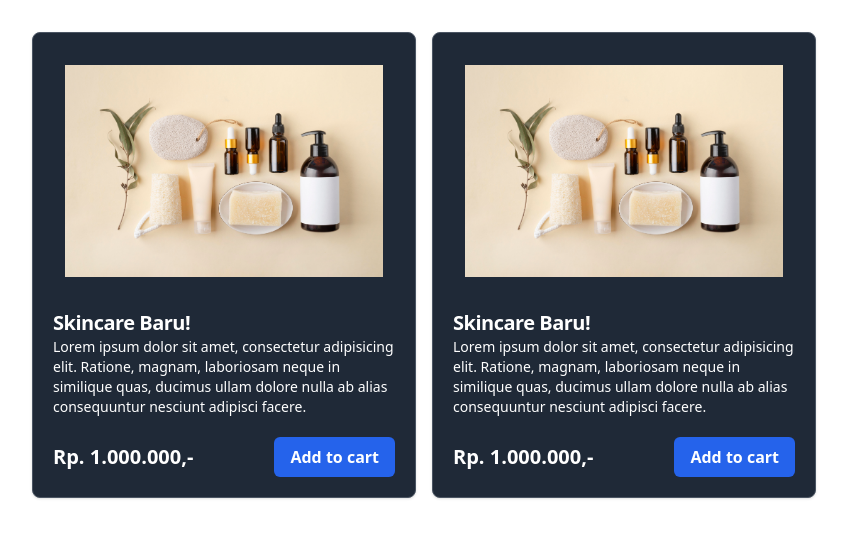
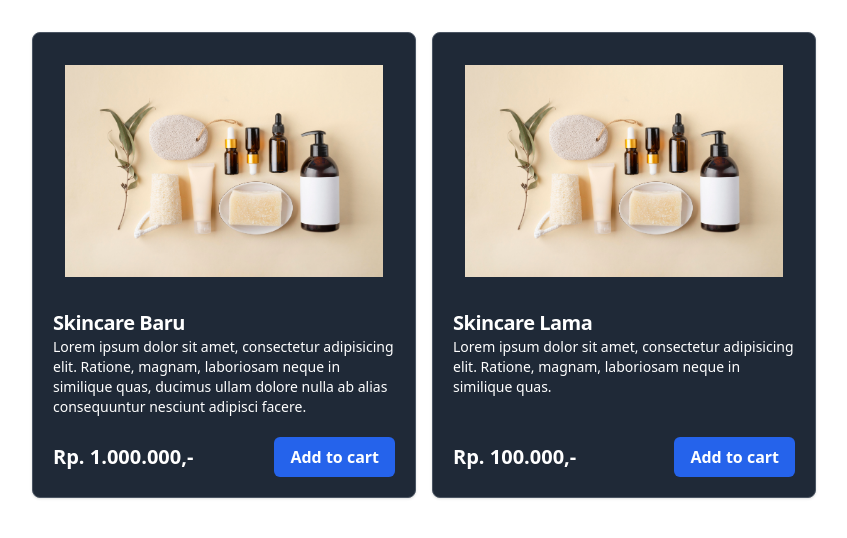
Before and after one commit to basalamahalam/belajar, a React (Vite) app: page /products in a window 1280 px wide. Shown: the top 538 px of the page, without its empty margins (216-1063 px from the left). Built offline with nearby package versions, Linux system fonts and the light colour scheme.

Commit message:
add RenderingList: Mapping

```diff
--- a/src/Pages/products.jsx
+++ b/src/Pages/products.jsx
@@ -1,28 +1,37 @@
 import React from "react";
-import { Button } from "../components/Elements/Button/Button";
 import CardProducts from "../components/Fragments/CardProducts";
 
+const products = [
+  {
+    id: 1,
+    name: "Skincare Baru",
+    price: "Rp. 1.000.000,-",
+    image: "/products.jpg",
+    description: `Lorem ipsum dolor sit amet, consectetur adipisicing elit. Ratione,
+magnam, laboriosam neque in similique quas, ducimus ullam dolore nulla
+ab alias consequuntur nesciunt adipisci facere.`,
+  },
+  {
+    id: 2,
+    name: "Skincare Lama",
+    price: "Rp. 100.000,-",
+    image: "/products.jpg",
+    description: `Lorem ipsum dolor sit amet, consectetur adipisicing elit. Ratione,
+magnam, laboriosam neque in similique quas.`,
+  },
+];
 const ProductsPage = () => {
   return (
     <div className="flex justify-center p-8">
-      <CardProducts>
-        <CardProducts.Header img="/products.jpg" />
-        <CardProducts.Body title="Skincare Baru!">
-          Lorem ipsum dolor sit amet, consectetur adipisicing elit. Ratione,
-          magnam, laboriosam neque in similique quas, ducimus ullam dolore nulla
-          ab alias consequuntur nesciunt adipisci facere.
-        </CardProducts.Body>
-        <CardProducts.Footer price="Rp. 1.000.000,-" />
-      </CardProducts>
-      <CardProducts>
-        <CardProducts.Header img="/products.jpg" />
-        <CardProducts.Body title="Skincare Baru!">
-          Lorem ipsum dolor sit amet, consectetur adipisicing elit. Ratione,
-          magnam, laboriosam neque in similique quas, ducimus ullam dolore nulla
-          ab alias consequuntur nesciunt adipisci facere.
-        </CardProducts.Body>
-        <CardProducts.Footer price="Rp. 1.000.000,-" />
-      </CardProducts>
+      {products.map((product) => (
+        <CardProducts>
+          <CardProducts.Header img={product.image} />
+          <CardProducts.Body name={product.name}>
+            {product.description}
+          </CardProducts.Body>
+          <CardProducts.Footer price={product.price} />
+        </CardProducts>
+      ))}
     </div>
   );
 };
--- a/src/components/Fragments/CardProducts.jsx
+++ b/src/components/Fragments/CardProducts.jsx
@@ -4,7 +4,7 @@ import { Button } from "../Elements/Button/Button";
 const CardProducts = (props) => {
   const { children } = props;
   return (
-    <div className="w-full max-w-sm mx-2 bg-gray-800 border border-gray-600 rounded-lg shadow">
+    <div className="flex flex-col justify-between w-full max-w-sm mx-2 bg-gray-800 border border-gray-600 rounded-lg shadow ">
       {children}
     </div>
   );
@@ -18,12 +18,12 @@ const Header = (props) => {
   );
 };
 const Body = (props) => {
-  const { title, children } = props;
+  const { name, children } = props;
   return (
-    <div className="px-5 pb-5">
+    <div className="h-full px-5 pb-5">
       <a href="">
         <h1 className="text-xl font-semibold tracking-tight text-white">
-          {title}
+          {name}
         </h1>
         <p className="text-sm text-white">{children}</p>
       </a>
```
